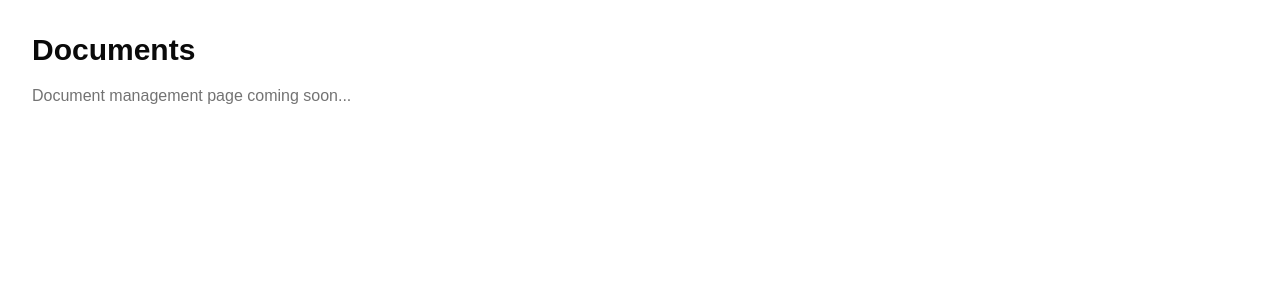
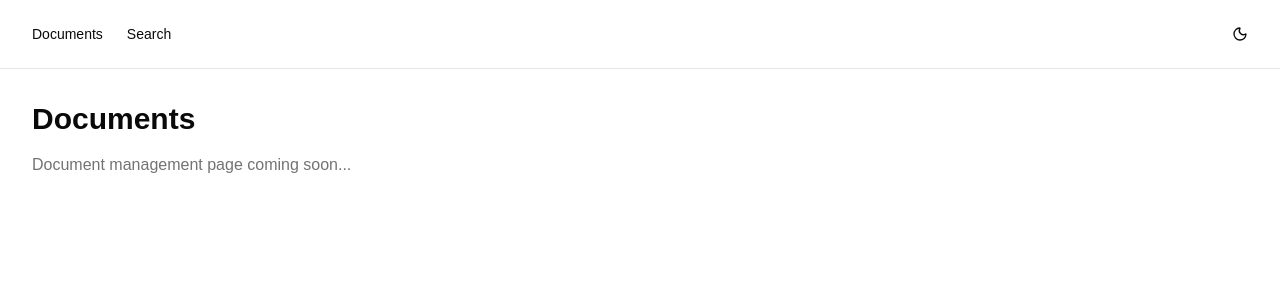
Before and after one commit to mwarman/talent-finder, a React (Vite) app in the folder packages/web/: page /documents in a window 1280 px wide. Shown: the top 300 px of the page. Built offline with nearby package versions, Linux system fonts and the light colour scheme.

Commit message:
M4-02 Shared layout and navigation (#58)
* Added shadcn NavigationMenu

* Implement shared layout with navigation and routing

```diff
--- /dev/null
+++ b/packages/web/src/common/components/navigation/Navigation.tsx
@@ -0,0 +1,40 @@
+import { JSX } from 'react';
+import { NavLink } from 'react-router-dom';
+
+import {
+  NavigationMenu,
+  NavigationMenuList,
+  NavigationMenuItem,
+  NavigationMenuLink,
+} from '@/common/components/shadcn/navigation-menu';
+
+/**
+ * Navigation component - renders the main navigation menu with links to Documents and Search pages.
+ * Active links are highlighted using React Router's NavLink.
+ * Uses shadcn NavigationMenu component with responsive design.
+ */
+export const Navigation = (): JSX.Element => {
+  return (
+    <NavigationMenu>
+      <NavigationMenuList className="gap-2">
+        {/* Documents Link */}
+        <NavigationMenuItem>
+          <NavigationMenuLink asChild>
+            <NavLink to="/documents" data-testid="nav-documents-link">
+              Documents
+            </NavLink>
+          </NavigationMenuLink>
+        </NavigationMenuItem>
+
+        {/* Search Link */}
+        <NavigationMenuItem>
+          <NavigationMenuLink asChild>
+            <NavLink to="/search" data-testid="nav-search-link">
+              Search
+            </NavLink>
+          </NavigationMenuLink>
+        </NavigationMenuItem>
+      </NavigationMenuList>
+    </NavigationMenu>
+  );
+};
--- a/packages/web/src/common/components/router/Router.tsx
+++ b/packages/web/src/common/components/router/Router.tsx
@@ -1,12 +1,14 @@
 import { JSX } from 'react';
 import { BrowserRouter, Navigate, Route, Routes } from 'react-router-dom';
 
+import { Layout } from '@/common/layouts/Layout';
 import { DocumentsPage } from '@/pages/documents/DocumentsPage';
 import { SearchPage } from '@/pages/search/SearchPage';
 
 /**
  * The Router component defines the routing structure of the application using React Router.
- * It sets up the routes for the DocumentsPage and SearchPage components.
+ * All routes are nested under the Layout route, which provides the shared app shell
+ * (persistent navigation menu, theme toggle, and page content outlet).
  *
  * @returns {JSX.Element} The Router component with defined routes.
  */
@@ -14,9 +16,11 @@
   return (
     <BrowserRouter>
       <Routes>
-        <Route path="/" element={<Navigate to="/documents" replace />} />
-        <Route path="/documents" element={<DocumentsPage />} />
-        <Route path="/search" element={<SearchPage />} />
+        <Route element={<Layout />}>
+          <Route path="/" element={<Navigate to="/documents" replace />} />
+          <Route path="/documents" element={<DocumentsPage />} />
+          <Route path="/search" element={<SearchPage />} />
+        </Route>
       </Routes>
     </BrowserRouter>
   );
--- /dev/null
+++ b/packages/web/src/common/components/shadcn/navigation-menu.tsx
@@ -0,0 +1,141 @@
+import * as React from 'react';
+import { cva } from 'class-variance-authority';
+import { NavigationMenu as NavigationMenuPrimitive } from 'radix-ui';
+
+import { cn } from '@/common/utils/css';
+import { ChevronDownIcon } from 'lucide-react';
+
+function NavigationMenu({
+  className,
+  children,
+  viewport = true,
+  ...props
+}: React.ComponentProps<typeof NavigationMenuPrimitive.Root> & {
+  viewport?: boolean;
+}) {
+  return (
+    <NavigationMenuPrimitive.Root
+      data-slot="navigation-menu"
+      data-viewport={viewport}
+      className={cn('group/navigation-menu relative flex max-w-max flex-1 items-center justify-center', className)}
+      {...props}
+    >
+      {children}
+      {viewport && <NavigationMenuViewport />}
+    </NavigationMenuPrimitive.Root>
+  );
+}
+
+function NavigationMenuList({ className, ...props }: React.ComponentProps<typeof NavigationMenuPrimitive.List>) {
+  return (
+    <NavigationMenuPrimitive.List
+      data-slot="navigation-menu-list"
+      className={cn('group flex flex-1 list-none items-center justify-center gap-0', className)}
+      {...props}
+    />
+  );
+}
+
+function NavigationMenuItem({ className, ...props }: React.ComponentProps<typeof NavigationMenuPrimitive.Item>) {
+  return (
+    <NavigationMenuPrimitive.Item data-slot="navigation-menu-item" className={cn('relative', className)} {...props} />
+  );
+}
+
+const navigationMenuTriggerStyle = cva(
+  'group/navigation-menu-trigger inline-flex h-9 w-max items-center justify-center rounded-lg px-2.5 py-1.5 text-sm font-medium transition-all outline-none hover:bg-muted focus:bg-muted focus-visible:ring-3 focus-visible:ring-ring/50 focus-visible:outline-1 disabled:pointer-events-none disabled:opacity-50 data-popup-open:bg-muted/50 data-popup-open:hover:bg-muted data-open:bg-muted/50 data-open:hover:bg-muted data-open:focus:bg-muted',
+);
+
+function NavigationMenuTrigger({
+  className,
+  children,
+  ...props
+}: React.ComponentProps<typeof NavigationMenuPrimitive.Trigger>) {
+  return (
+    <NavigationMenuPrimitive.Trigger
+      data-slot="navigation-menu-trigger"
+      className={cn(navigationMenuTriggerStyle(), 'group', className)}
+      {...props}
+    >
+      {children}{' '}
+      <ChevronDownIcon
+        className="relative top-px ml-1 size-3 transition duration-300 group-data-open/navigation-menu-trigger:rotate-180 group-data-popup-open/navigation-menu-trigger:rotate-180"
+        aria-hidden="true"
+      />
+    </NavigationMenuPrimitive.Trigger>
+  );
+}
+
+function NavigationMenuContent({ className, ...props }: React.ComponentProps<typeof NavigationMenuPrimitive.Content>) {
+  return (
+    <NavigationMenuPrimitive.Content
+      data-slot="navigation-menu-content"
+      className={cn(
+        'group-data-[viewport=false]/navigation-menu:bg-popover group-data-[viewport=false]/navigation-menu:text-popover-foreground group-data-[viewport=false]/navigation-menu:ring-foreground/10 data-[motion=from-end]:slide-in-from-right-52 data-[motion=from-start]:slide-in-from-left-52 data-[motion=to-end]:slide-out-to-right-52 data-[motion=to-start]:slide-out-to-left-52 data-[motion^=from-]:animate-in data-[motion^=from-]:fade-in data-[motion^=to-]:animate-out data-[motion^=to-]:fade-out group-data-[viewport=false]/navigation-menu:data-open:animate-in group-data-[viewport=false]/navigation-menu:data-open:fade-in-0 group-data-[viewport=false]/navigation-menu:data-open:zoom-in-95 group-data-[viewport=false]/navigation-menu:data-closed:animate-out group-data-[viewport=false]/navigation-menu:data-closed:fade-out-0 group-data-[viewport=false]/navigation-menu:data-closed:zoom-out-95 top-0 left-0 w-full p-1 ease-[cubic-bezier(0.22,1,0.36,1)] group-data-[viewport=false]/navigation-menu:top-full group-data-[viewport=false]/navigation-menu:mt-1.5 group-data-[viewport=false]/navigation-menu:overflow-hidden group-data-[viewport=false]/navigation-menu:rounded-lg group-data-[viewport=false]/navigation-menu:shadow group-data-[viewport=false]/navigation-menu:ring-1 group-data-[viewport=false]/navigation-menu:duration-300 **:data-[slot=navigation-menu-link]:focus:ring-0 **:data-[slot=navigation-menu-link]:focus:outline-none md:absolute md:w-auto',
+        className,
+      )}
+      {...props}
+    />
+  );
+}
+
+function NavigationMenuViewport({
+  className,
+  ...props
+}: React.ComponentProps<typeof NavigationMenuPrimitive.Viewport>) {
+  return (
+    <div className={cn('absolute top-full left-0 isolate z-50 flex justify-center')}>
+      <NavigationMenuPrimitive.Viewport
+        data-slot="navigation-menu-viewport"
+        className={cn(
+          'origin-top-center bg-popover text-popover-foreground ring-foreground/10 data-open:animate-in data-open:zoom-in-90 data-closed:animate-out data-closed:zoom-out-90 relative mt-1.5 h-(--radix-navigation-menu-viewport-height) w-full overflow-hidden rounded-lg shadow ring-1 duration-100 md:w-(--radix-navigation-menu-viewport-width)',
+          className,
+        )}
+        {...props}
+      />
+    </div>
+  );
+}
+
+function NavigationMenuLink({ className, ...props }: React.ComponentProps<typeof NavigationMenuPrimitive.Link>) {
+  return (
+    <NavigationMenuPrimitive.Link
+      data-slot="navigation-menu-link"
+      className={cn(
+        "hover:bg-muted focus:bg-muted focus-visible:ring-ring/50 data-active:bg-muted/50 data-active:hover:bg-muted data-active:focus:bg-muted flex items-center gap-2 rounded-lg p-2 text-sm transition-all outline-none focus-visible:ring-3 focus-visible:outline-1 in-data-[slot=navigation-menu-content]:rounded-md [&_svg:not([class*='size-'])]:size-4",
+        className,
+      )}
+      {...props}
+    />
+  );
+}
+
+function NavigationMenuIndicator({
+  className,
+  ...props
+}: React.ComponentProps<typeof NavigationMenuPrimitive.Indicator>) {
+  return (
+    <NavigationMenuPrimitive.Indicator
+      data-slot="navigation-menu-indicator"
+      className={cn(
+        'data-[state=hidden]:animate-out data-[state=hidden]:fade-out data-[state=visible]:animate-in data-[state=visible]:fade-in top-full z-1 flex h-1.5 items-end justify-center overflow-hidden',
+        className,
+      )}
+      {...props}
+    >
+      <div className="bg-border relative top-[60%] h-2 w-2 rotate-45 rounded-tl-sm shadow-md" />
+    </NavigationMenuPrimitive.Indicator>
+  );
+}
+
+export {
+  NavigationMenu,
+  NavigationMenuList,
+  NavigationMenuItem,
+  NavigationMenuContent,
+  NavigationMenuTrigger,
+  NavigationMenuLink,
+  NavigationMenuIndicator,
+  NavigationMenuViewport,
+  navigationMenuTriggerStyle,
+};
--- /dev/null
+++ b/packages/web/src/common/layouts/Layout.tsx
@@ -0,0 +1,38 @@
+import { JSX } from 'react';
+import { Outlet } from 'react-router-dom';
+
+import { Navigation } from '@/common/components/navigation/Navigation';
+import { ThemeToggle } from '@/common/components/theme/ThemeToggle';
+
+/**
+ * Layout component - serves as the app shell wrapping all pages.
+ * Displays a persistent header with navigation menu and theme toggle.
+ * The header uses flexbox to align navigation on the left and theme toggle on the right.
+ * Responsive design supports desktop (1280px+) and tablet (768px+) viewports.
+ * Outlet renders the current page content.
+ */
+export const Layout = (): JSX.Element => {
+  return (
+    <div data-testid="layout" className="bg-background flex min-h-screen flex-col">
+      {/* Header */}
+      <header data-testid="layout-header" className="border-border bg-background sticky top-0 z-40 border-b">
+        <div className="flex items-center justify-between gap-4 px-4 py-4 md:px-6">
+          {/* Navigation - left side */}
+          <div data-testid="layout-nav-container" className="flex-1">
+            <Navigation />
+          </div>
+
+          {/* Theme Toggle - right side */}
+          <div data-testid="layout-theme-container" className="ml-auto">
+            <ThemeToggle />
+          </div>
+        </div>
+      </header>
+
+      {/* Main Content Area */}
+      <main data-testid="layout-main" className="flex-1 overflow-auto" role="main">
+        <Outlet />
+      </main>
+    </div>
+  );
+};
```
Also changed, not shown: packages/web/src/test/test-utils.tsx (+8 -4 lines), 2 other files (tests, documents, lock files or other folders).
